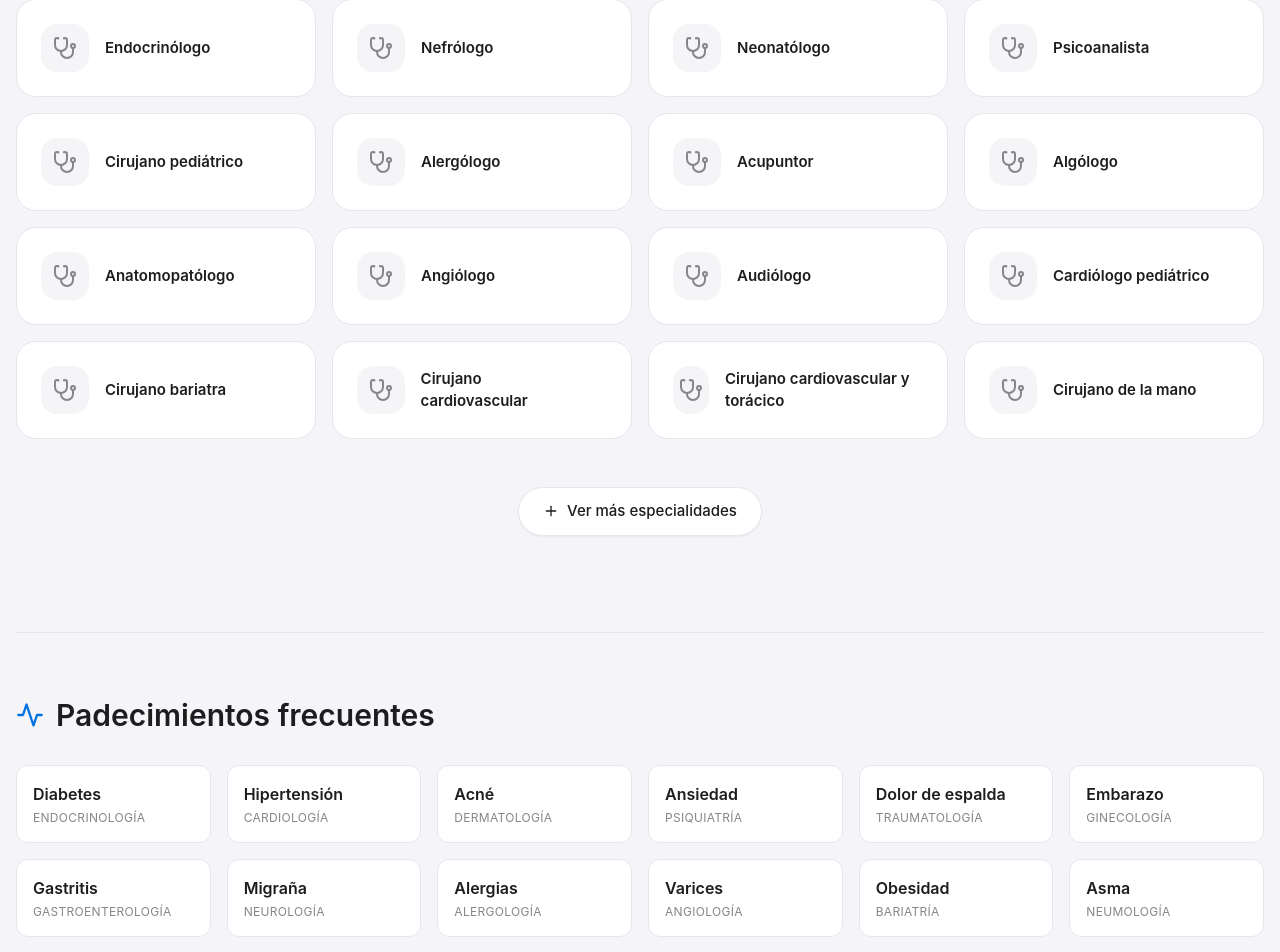
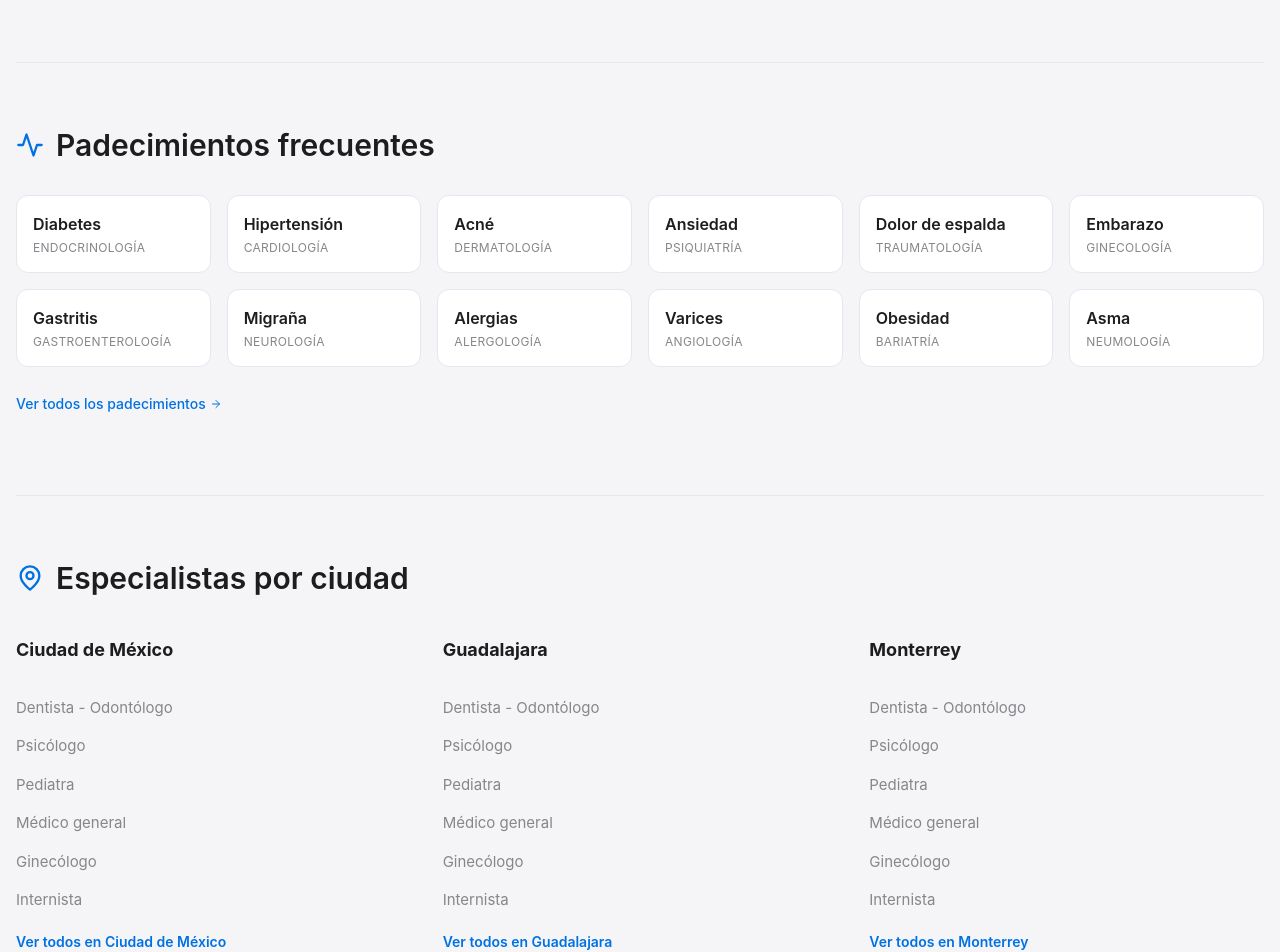
Before and after one commit to alicehocane/new-doctor, a React (Vite) app: page /especialidades in a window 1280 px wide. Shown: the part 1018-1970 px from the top of the page. Built offline with nearby package versions, Linux system fonts and the light colour scheme.

Commit message:
update speciality page

```diff
--- a/app/especialidades/page.tsx
+++ b/app/especialidades/page.tsx
@@ -1,7 +1,7 @@
 import React, { useState, useMemo, useEffect } from 'react';
 import { Link } from 'wouter';
 import { Stethoscope, ArrowRight, Activity, MapPin, Plus } from 'lucide-react';
-import { POPULAR_CITIES, COMMON_SPECIALTIES, POPULAR_SPECIALTIES } from '../../lib/constants';
+import { COMMON_SPECIALTIES, POPULAR_SPECIALTIES } from '../../lib/constants';
 
 const COMMON_DISEASES = [
   { name: 'Diabetes', category: 'Endocrinología' },
@@ -19,11 +19,15 @@ const COMMON_DISEASES = [
 ];
 
 const TOP_SPECIALTIES = [
-  'Ginecólogo', 'Pediatra', 'Dermatólogo', 'Cardiólogo', 'Traumatólogo', 'Psicólogo'
+  'Dentista - Odontólogo', 'Psicólogo', 'Pediatra', 'Médico general', 'Ginecólogo', 'Internista'
+];
+
+const TOP_CITIES = [
+  'Ciudad de México', 'Guadalajara', 'Monterrey'
 ];
 
 export default function SpecialtiesIndexPage() {
-  const [visibleCount, setVisibleCount] = useState(40); // Increased to cover popular list initially
+  const [visibleCount, setVisibleCount] = useState(20); // Increased to cover popular list initially
 
   // SEO
   useEffect(() => {
@@ -153,7 +157,7 @@ export default function SpecialtiesIndexPage() {
                 Especialistas por ciudad
             </h2>
             <div className="grid grid-cols-1 md:grid-cols-2 lg:grid-cols-3 gap-8">
-                {POPULAR_CITIES.map((city) => (
+                {TOP_CITIES.map((city) => (
                     <div key={city} className="space-y-4">
                         <h3 className="font-bold text-lg text-[#1d1d1f] border-b border-slate-100 pb-3">
                             {city}
```
